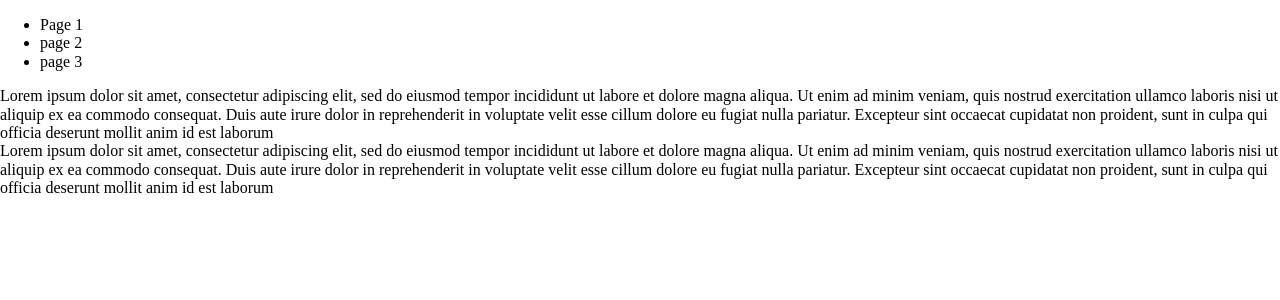
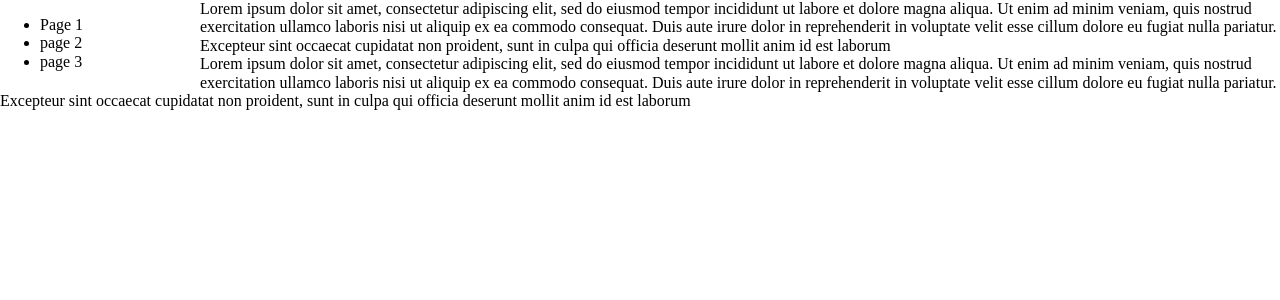
Before and after one commit to juduncan/juduncan.github.io, a Jekyll site: the page index.html, which Jekyll copies as it is, in a window 1280 px wide. Shown: the top 300 px of the page. Built offline with Jekyll 4.4.1, drawn with Linux system fonts in a browser that asks for light colours; nearby versions of some CDN libraries; library files that are not in the unit come from our copies.

Commit message:
Update mainSheet.css

```diff
--- a/css/mainSheet.css
+++ b/css/mainSheet.css
@@ -1,8 +1,8 @@
-navi {
+#navi {
   float: left;
   width: 200px;
 }
 
-mainContent {
+#mainContent {
   margin-left: 200px;
 }
```
